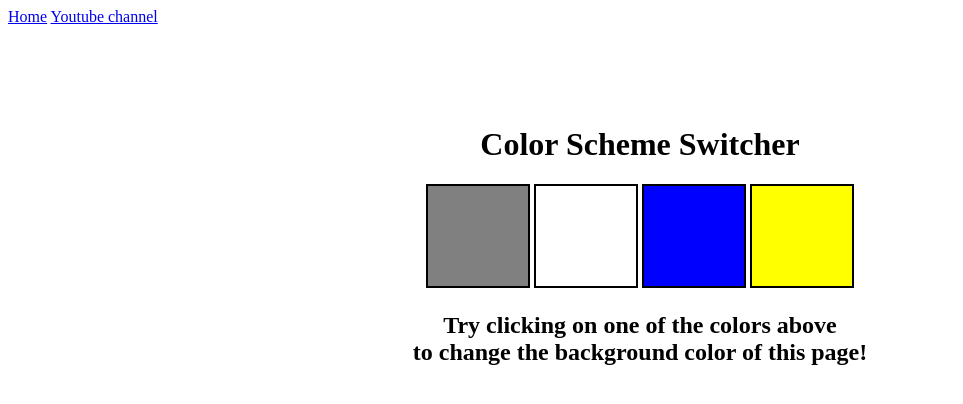
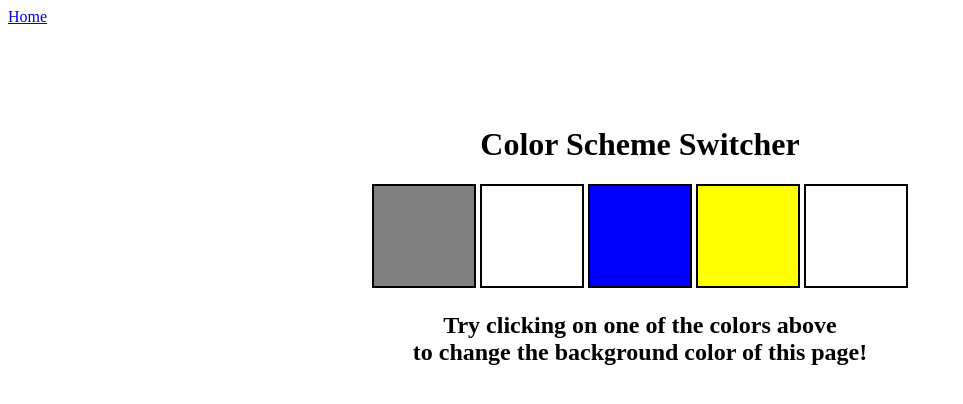
Before and after one commit to Harshwardhan321/javascript-learning, a plain HTML site: page Projects/ColorChanger/index.html in a window 1280 px wide. Shown: the whole page, without its empty margins (0-963 px from the left). Drawn offline with Linux system fonts and the light colour scheme.

Commit message:
color changer

```diff
--- a/Projects/ColorChanger/index.html
+++ b/Projects/ColorChanger/index.html
@@ -10,9 +10,7 @@
   <body>
     <nav>
       <a href="/" aria-current="page">Home</a>
-      <a target="_blank" href="https://www.youtube.com/@chaiaurcode"
-        >Youtube channel</a
-      >
+
     </nav>
     <div class="canvas">
       <!-- <a
@@ -32,6 +30,7 @@
       <span class="button" id="white"></span>
       <span class="button" id="blue"></span>
       <span class="button" id="yellow"></span>
+      <span class="button" id="black"></span>
       <h2>
         Try clicking on one of the colors above
         <span>to change the background color of this page!</span>
```
